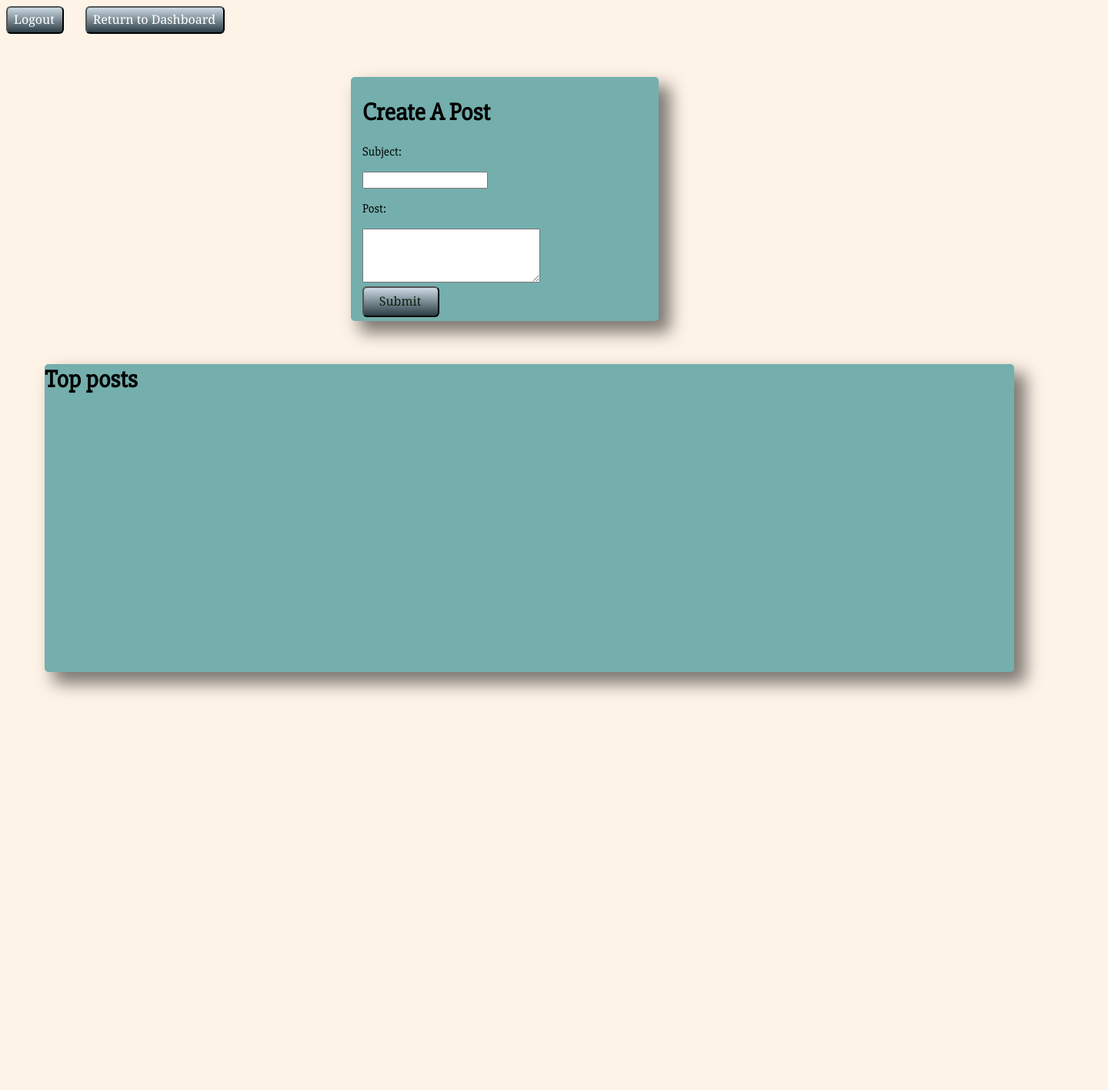
After one commit to Wisertown/Family_reunion_planner, a CodeIgniter app: page /database/index.php/forums/show in a window 1440 px wide. The commit adds this page. Shown: the whole page at 77% size. Run offline with CodeIgniter, Linux system fonts and the light colour scheme.

Commit message:
added new controller and model for posts and messages

```diff
--- a/application/config/autoload.php
+++ b/application/config/autoload.php
@@ -126,4 +126,4 @@ $autoload['language'] = array();
 |
 |	$autoload['model'] = array('first_model' => 'first');
 */
-$autoload['model'] = array('User', 'Trip');
+$autoload['model'] = array('User', 'Trip', 'Forum');
--- a/application/config/routes.php
+++ b/application/config/routes.php
@@ -16,5 +16,6 @@ $route['Users/admin'] = "Users/admin";
 $route['Users/delete/(:any)'] = "Users/delete/$1";
 $route['edit/(:any)'] = "Users/edit/$1";
 $route['user_update/(:any)'] = "Users/user_update/$1";
+$route['discuss'] = "Forums/show";
 $route['translate_uri_dashes'] = FALSE;
 ?>
--- /dev/null
+++ b/application/controllers/Forums.php
@@ -0,0 +1,12 @@
+<?php
+defined('BASEPATH') OR exit('No direct script access allowed');
+
+class Forums extends CI_Controller {
+
+	public function show()
+	{
+		$this->load->view('/discuss');
+	}
+
+}
+?>
--- /dev/null
+++ b/application/models/Forum.php
@@ -0,0 +1,8 @@
+<?php if ( ! defined('BASEPATH')) exit('No direct script access allowed');
+
+class Forum extends CI_Model {
+
+
+
+}
+?>
--- /dev/null
+++ b/application/views/discuss.php
@@ -0,0 +1,29 @@
+<!DOCTYPE html>
+<html lang="en">
+<head>
+	<link href='https://fonts.googleapis.com/css?family=Slabo+27px' rel='stylesheet' type='text/css'>
+	<link rel="stylesheet" type="text/css" href="/assets/css/styles.css">
+	<meta charset="utf-8">
+	<title>Discussion Page</title>
+</head>
+<body class="holder">
+	<div id="discuss">
+		<a class="logout" href="/Trips/logout_user"><button class="logout_btn" type="button">Logout</button></a>
+		<a class="forum" href="/dashboard"><button class="forum_btn" type="button">Return to Dashboard</button></a>
+	</div>
+	<div id="the_wrap3">
+		<div id="createpost">
+			<h1 class="">Create A Post</h1>
+			<form action="forums/post_create" method="post">
+				<p>Subject:</p><input type="text" name="subject">
+				<p>Post:</p><textarea name="post_data" id="" cols="30" rows="4"></textarea>
+				<br>
+				<input type="submit" class="btn" name="Post">
+			</form>
+		</div>
+	</div>
+	<div id="the_wrap2">
+		<h1>Top posts</h1>
+	</div>
+</body>
+</html>
--- a/assets/css/styles.css
+++ b/assets/css/styles.css
@@ -169,8 +169,8 @@ td, th {
 }
 
 .holder {
-	width: 100%;
-	min-height: 1200px;
+	width: 1400px;
+	min-height: 1400px;
  	background-color:#FDF3E7;
  	background-opacity: 0.5;
 
@@ -330,7 +330,7 @@ td, th {
         -moz-border-radius: 6;
         border-radius: 6px;
         font-family: Georgia;
-        color: #06210d;
+        color: white;
         font-size: 16px;
         padding: 4px 10px 6px 8px;
         text-decoration: none;
@@ -344,3 +344,101 @@ td, th {
         background-image: linear-gradient(to bottom, #999999, #3498db);
         text-decoration: none;
         }
+
+#discuss {
+	display: inline-block;
+
+}
+	.forum {
+		display: inline-block;
+		margin-left: 25px;
+	}
+	.logout {
+		display: inline-block;
+
+	}
+	.logout_btn {
+		background: #ccdae3;
+        background-image: -webkit-linear-gradient(top, #ccdae3, #2c3c45);
+        background-image: -moz-linear-gradient(top, #ccdae3, #2c3c45);
+        background-image: -ms-linear-gradient(top, #ccdae3, #2c3c45);
+        background-image: -o-linear-gradient(top, #ccdae3, #2c3c45);
+        background-image: linear-gradient(to bottom, #ccdae3, #2c3c45);
+        -webkit-border-radius: 6;
+        -moz-border-radius: 6;
+        border-radius: 6px;
+        font-family: Georgia;
+        color: white;
+        font-size: 16px;
+        padding: 4px 10px 6px 8px;
+        text-decoration: none;
+    }
+    .logout_btn:hover {
+  		background: #999999;
+        background-image: -webkit-linear-gradient(top, #999999, #3498db);
+        background-image: -moz-linear-gradient(top, #999999, #3498db);
+        background-image: -ms-linear-gradient(top, #999999, #3498db);
+        background-image: -o-linear-gradient(top, #999999, #3498db);
+        background-image: linear-gradient(to bottom, #999999, #3498db);
+        text-decoration: none;
+        }
+
+    .forum_btn {
+     	background: #ccdae3;
+        background-image: -webkit-linear-gradient(top, #ccdae3, #2c3c45);
+        background-image: -moz-linear-gradient(top, #ccdae3, #2c3c45);
+        background-image: -ms-linear-gradient(top, #ccdae3, #2c3c45);
+        background-image: -o-linear-gradient(top, #ccdae3, #2c3c45);
+        background-image: linear-gradient(to bottom, #ccdae3, #2c3c45);
+        -webkit-border-radius: 6;
+        -moz-border-radius: 6;
+        border-radius: 6px;
+        font-family: Georgia;
+        color: white;
+        font-size: 16px;
+        padding: 4px 10px 6px 8px;
+        text-decoration: none;
+     }
+
+    .forum_btn:hover {
+  		background: #999999;
+        background-image: -webkit-linear-gradient(top, #999999, #3498db);
+        background-image: -moz-linear-gradient(top, #999999, #3498db);
+        background-image: -ms-linear-gradient(top, #999999, #3498db);
+        background-image: -o-linear-gradient(top, #999999, #3498db);
+        background-image: linear-gradient(to bottom, #999999, #3498db);
+        text-decoration: none;
+        }
+#the_wrap3 {
+		margin-top: 4%;
+		margin-bottom: 1%;
+		border-radius: 5px;
+		background-color: #74AFAD;
+		background-opacity: 0.3;
+		width: 400px;
+		min-height: 300px;
+		margin-left:32%;
+		vertical-align: middle;
+		-webkit-box-shadow: 13px 13px 21px 2px rgba(0,0,0,0.51);
+		-moz-box-shadow: 13px 13px 21px 2px rgba(0,0,0,0.51);
+		box-shadow: 13px 13px 21px 2px rgba(0,0,0,0.51);
+}
+	#createpost {
+		padding: 5px 5px 5px 15px;
+	}
+
+#the_wrap2 {
+
+		margin-top: 4%;
+		margin-bottom: 1%;
+		border-radius: 5px;
+		background-color: #74AFAD;
+		background-opacity: 0.3;
+		width: 90%;
+		min-height: 400px;
+		margin-left: 50px;
+		-webkit-box-shadow: 13px 13px 21px 2px rgba(0,0,0,0.51);
+		-moz-box-shadow: 13px 13px 21px 2px rgba(0,0,0,0.51);
+		box-shadow: 13px 13px 21px 2px rgba(0,0,0,0.51);
+
+	}
```
Also changed, not shown: application/views/dashboard.php (+14 -9 lines), application/views/trip_view.php (deleted, +0 -27 lines).
